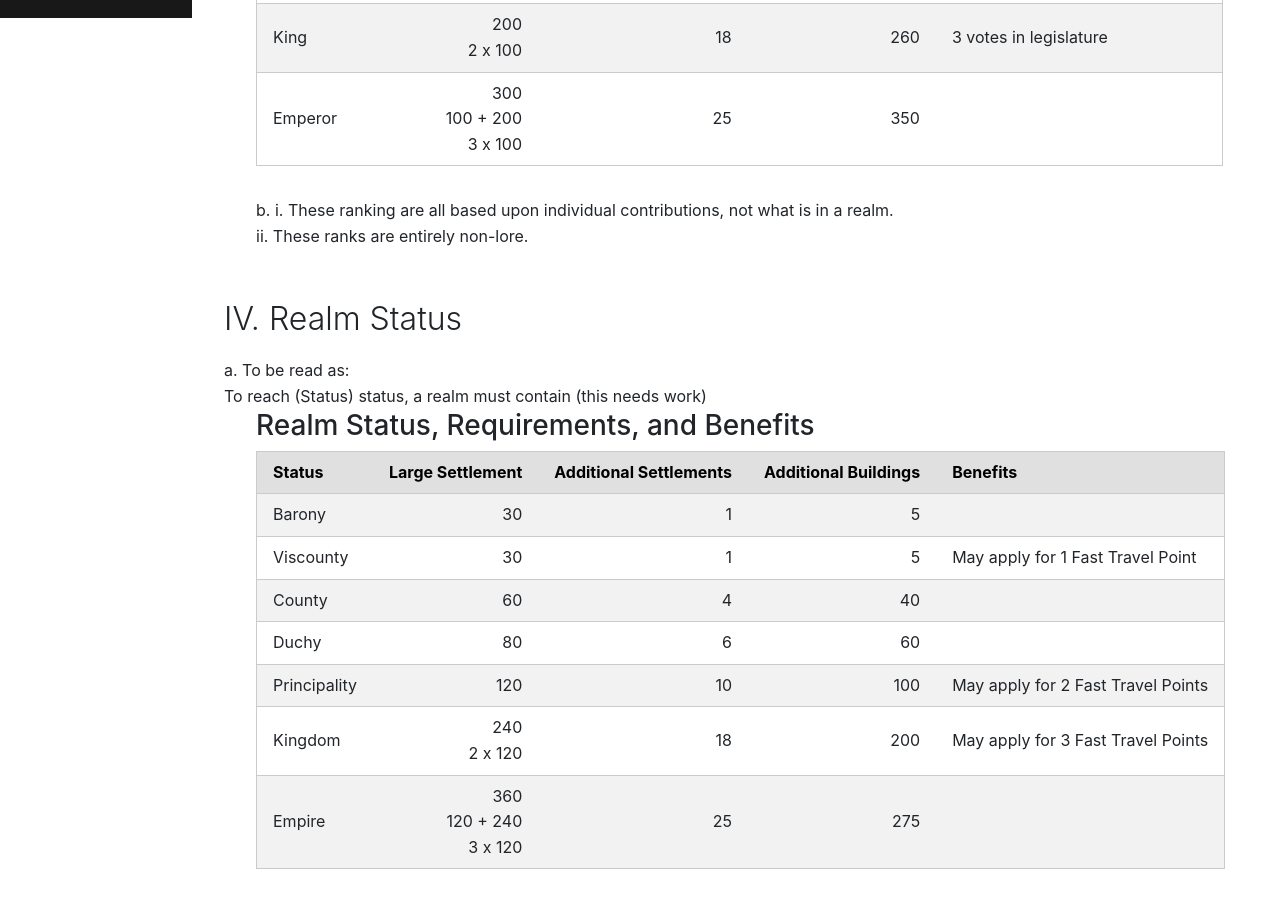
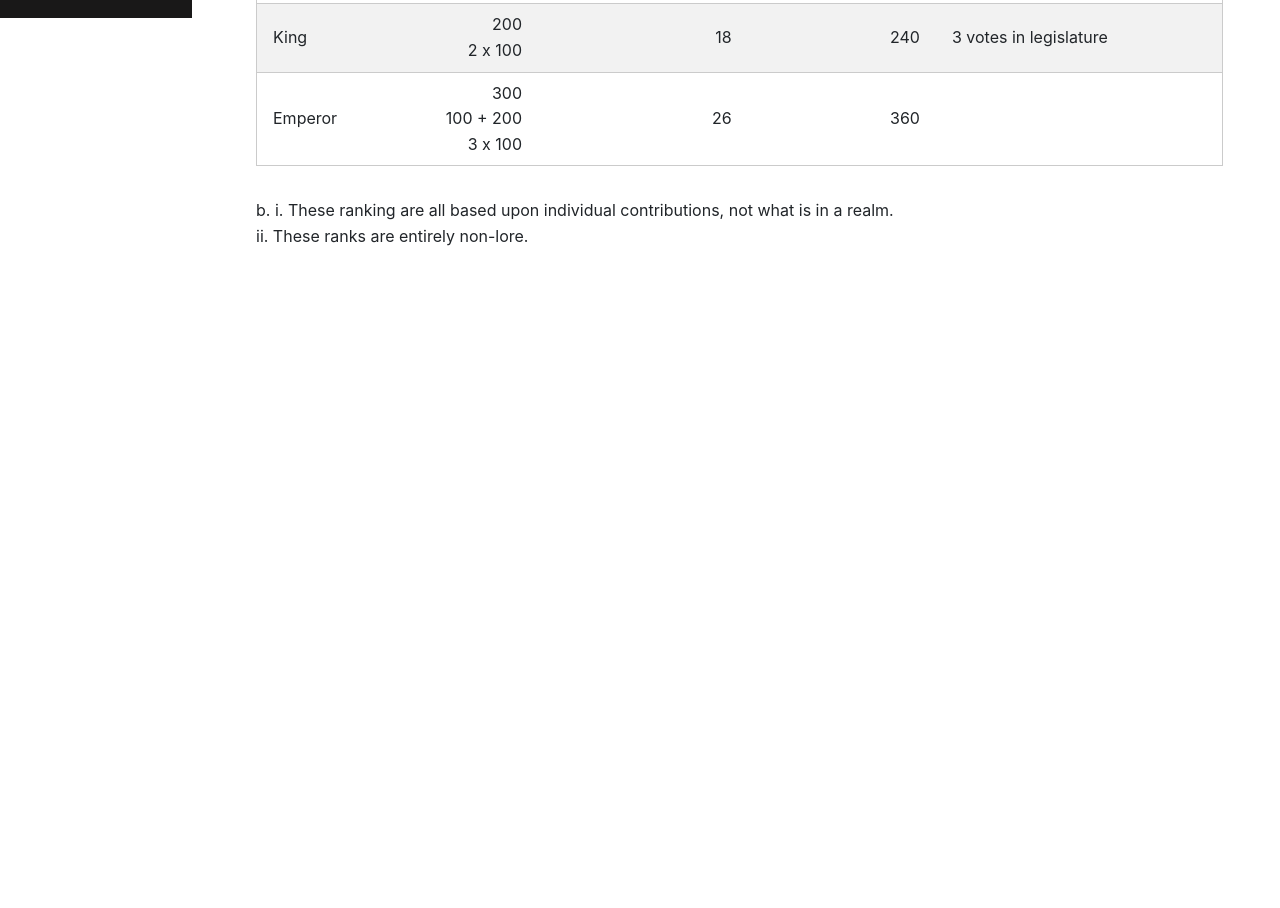
Before and after one commit to candarion/candarion.github.io, a plain HTML site: page ranks.html in a window 1280 px wide. Shown: the part 782-1690 px from the top of the page. After the commit the page ends 1082 px from the top, so only its background shows below. Drawn offline with nearby package versions, Linux system fonts and the light colour scheme.

Commit message:
remove realm ranks

```diff
--- a/ranks.html
+++ b/ranks.html
@@ -61,7 +61,7 @@
           IV. Ranks
         </h2>
         <div class="subsection">
-          a. To be read as:<br/>Earning (Rank) requires a large settlement of at least (Large Settlement) buildings, and (Additional Buildings) additional buildings, among at least (Additional Settlements) additional settlements.
+          a. To be read as:<br/>Earning (Rank) requires a large settlement of at least (Large Settlement) buildings and (Additional Buildings) additional buildings, to include at least (Additional Settlements) additional settlements of at least 5 buildings.
         </div>
         <div class="subsection">
           <h3>Ranks, Requirements, and Benefits</h3>
@@ -139,14 +139,14 @@
               <td>King</td>
               <td>200<br/>2 x 100</td>
               <td>18</td>
-              <td>260</td>
+              <td>240</td>
               <td>3 votes in legislature</td>
             </tr>
             <tr>
               <td>Emperor</td>
               <td>300<br/>100 + 200<br/> 3 x 100</td>
-              <td>25</td>
-              <td>350</td>
+              <td>26</td>
+              <td>360</td>
               <td></td>
             </tr>
             </tbody>
@@ -156,81 +156,6 @@
           b. i. These ranking are all based upon individual contributions, not what is in a realm.<br/>
           ii. These ranks are entirely non-lore.
         </div>
-      </article>
-      <article><a name="section5"></a>
-        <h2 class="content-subhead">
-          IV. Realm Status
-        </h2>
-        <div class="subsction">
-          a. To be read as:<br/>To reach (Status) status, a realm must contain (this needs work)
-        </div>
-        <div class="subsection">
-          <h3>Realm Status, Requirements, and Benefits</h3>
-          <table class="pure-table pure-table-horizontal pure-table-striped">
-            <thead>
-            <tr>
-              <th>Status</th>
-              <th>Large Settlement</th>
-              <th>Additional Settlements</th>
-              <th>Additional Buildings</th>
-              <th>Benefits</th>
-            </tr>
-            </thead>
-            <tbody>
-            <tr>
-              <td>Barony</td>
-              <td>30</td>
-              <td>1</td>
-              <td>5</td>
-              <td></td>
-            </tr>
-            <tr>
-              <td>Viscounty</td>
-              <td>30</td>
-              <td>1</td>
-              <td>5</td>
-              <td>May apply for 1 Fast Travel Point</td>
-            </tr>
-            <tr>
-              <td>County</td>
-              <td>60</td>
-              <td>4</td>
-              <td>40</td>
-              <td></td>
-            </tr>
-            <tr>
-              <td>Duchy</td>
-              <td>80</td>
-              <td>6</td>
-              <td>60</td>
-              <td></td>
-            </tr>
-            <tr>
-              <td>Principality</td>
-              <td>120</td>
-              <td>10</td>
-              <td>100</td>
-              <td>May apply for 2 Fast Travel Points</td>
-            </tr>
-            <tr>
-              <td>Kingdom</td>
-              <td>240<br/>2 x 120</td>
-              <td>18</td>
-              <td>200</td>
-              <td>May apply for 3 Fast Travel Points</td>
-            </tr>
-            <tr>
-              <td>Empire</td>
-              <td>360<br/>120 + 240<br/> 3 x 120</td>
-              <td>25</td>
-              <td>275</td>
-              <td></td>
-            </tr>
-            </tbody>
-          </table>
-        </div>
-
-
       </article>
     </section>
   </main>
```
Also changed, not shown: legislature.html (+17 -3 lines).
